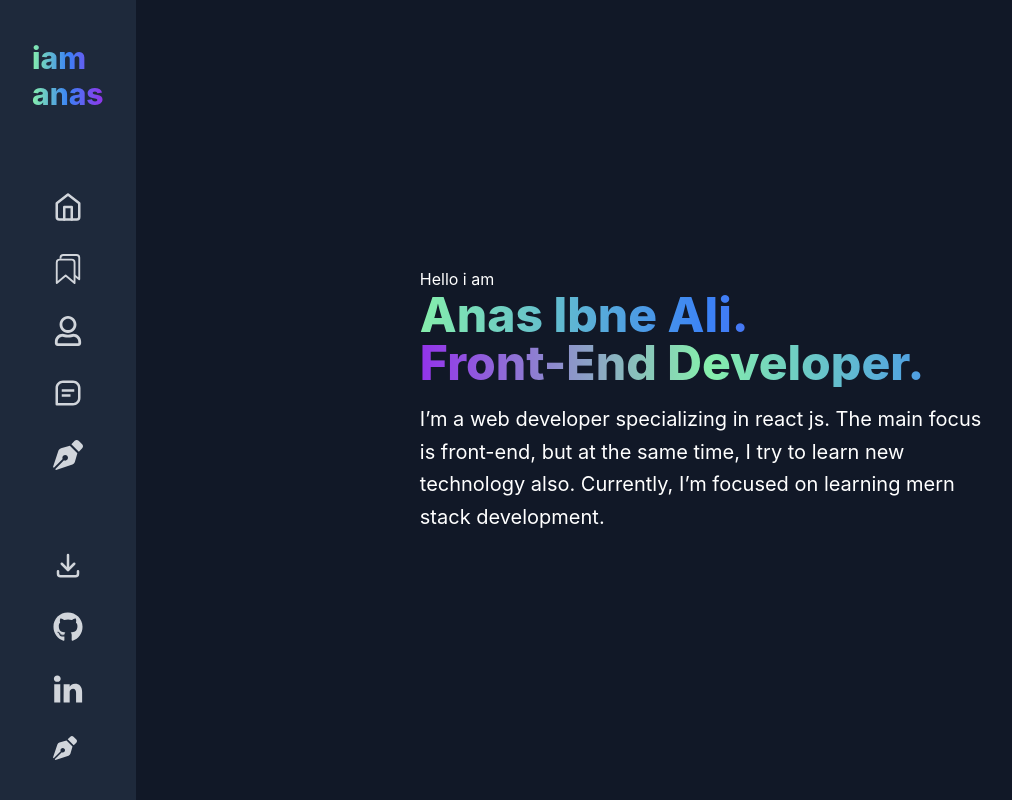
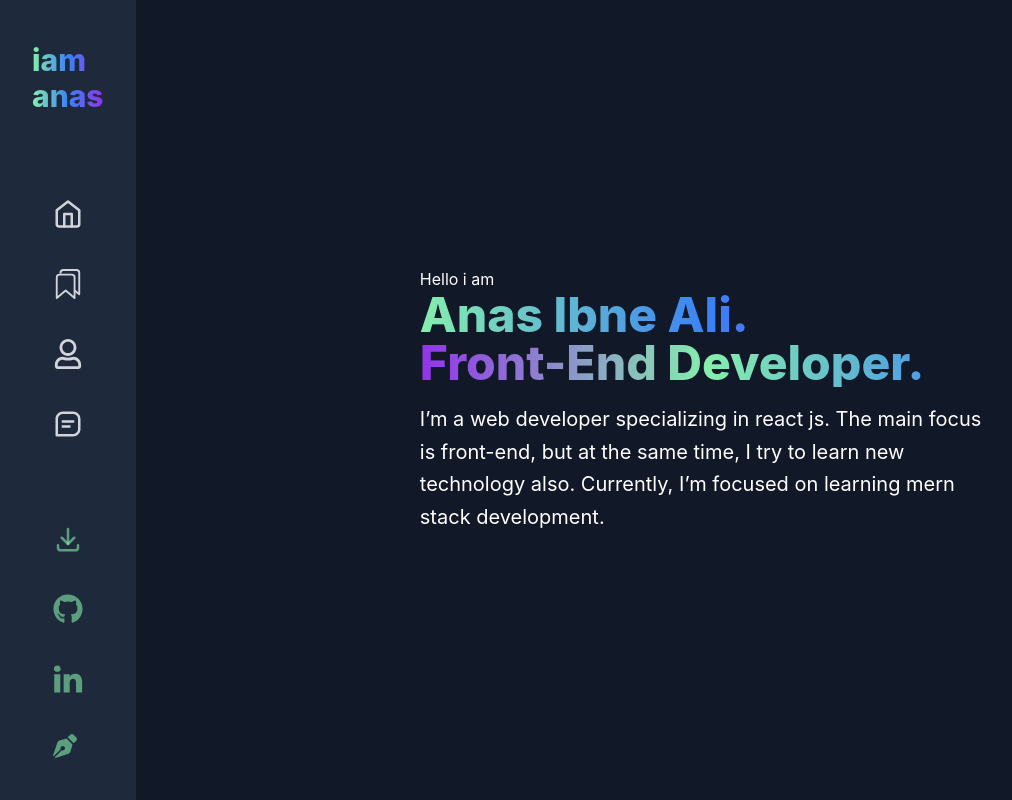
Before and after one commit to anas-mahmud/my-portfolio, a React (Create React App) app: page / in a window 1280 px wide. Shown: the top 800 px of the page, without its empty margins (0-1012 px from the left). Built offline with nearby package versions, Linux system fonts and the light colour scheme.

Commit message:
tooltip added

```diff
--- a/package.json
+++ b/package.json
@@ -4,6 +4,7 @@
   "private": true,
   "dependencies": {
     "@emailjs/browser": "^3.10.0",
+    "@material-tailwind/react": "^1.2.5",
     "@tailwindcss/forms": "^0.5.3",
     "@tailwindcss/line-clamp": "^0.4.2",
     "@testing-library/jest-dom": "^5.16.5",
--- a/src/Layout/Navbar.js
+++ b/src/Layout/Navbar.js
@@ -7,6 +7,7 @@ import { IoBookmarksOutline } from "react-icons/io5";
 import { FaPenNib, FaGithub } from "react-icons/fa";
 import { TbDownload } from "react-icons/tb";
 import { TfiLinkedin } from "react-icons/tfi";
+import { Tooltip } from "@material-tailwind/react";
 
 const Navbar = () => {
     return (
@@ -19,39 +20,91 @@ const Navbar = () => {
                     </h1>
 
                     <div className="">
-                        <ul className="flex flex-col gap-8 text-3xl">
+                        <ul className="flex flex-col gap-10 text-3xl">
+                            <Tooltip className='px-2 py-[2px] ml-3 bg-teal-600 bg-opacity-30 text-gray-300 rounded' content="Home" placement="right-start"
+                                animate={{
+                                    mount: { scale: 1, y: 0 },
+                                    unmount: { scale: 0, y: 25 },
+                                }}>
                                 <Link className="text-gray-300 font-semibold transition hover:text-green-300/75">
                                     <FiHome className='' />
                                 </Link>
+                            </Tooltip>
+
+                            <Tooltip className='px-2 py-[2px] ml-3 bg-teal-600 bg-opacity-30 text-gray-300 rounded' content="Projects" placement="right-start"
+                                animate={{
+                                    mount: { scale: 1, y: 0 },
+                                    unmount: { scale: 0, y: 25 },
+                                }}>
                                 <Link className="text-gray-300 font-semibold transition hover:text-green-300/75">
                                     <IoBookmarksOutline />
                                 </Link>
+                            </Tooltip>
+
+                            <Tooltip className='px-2 py-[2px] ml-3 bg-teal-600 bg-opacity-30 text-gray-300 rounded' content="About Me" placement="right-start"
+                                animate={{
+                                    mount: { scale: 1, y: 0 },
+                                    unmount: { scale: 0, y: 25 },
+                                }}>
                                 <Link className="text-gray-300 font-semibold transition hover:text-green-300/75">
                                     <FaRegUser />
                                 </Link>
+                            </Tooltip>
+
+                            <Tooltip className='px-2 py-[2px] ml-3 bg-teal-600 bg-opacity-30 text-gray-300 rounded' content="Contact" placement="right-start"
+                                animate={{
+                                    mount: { scale: 1, y: 0 },
+                                    unmount: { scale: 0, y: 25 },
+                                }}>
                                 <Link className="text-gray-300 font-semibold transition hover:text-green-300/75">
                                     <BiMessageSquareDetail />
                                 </Link>
-                            <Link className="text-gray-300 font-semibold transition hover:text-green-300/75">
-                                <FaPenNib />
-                            </Link>
+                            </Tooltip>
                         </ul>
                     </div>
 
                     <div className="">
-                        <ul className="flex flex-col gap-8 text-3xl">
-                            <a className="text-gray-300 font-semibold transition hover:text-green-300/75" href='https://drive.google.com/file/d/1i738VtBjLDH4JISkbcQLe0uVbcWYTjsE/view?usp=share_link' target='_blank' rel="noopener noreferrer">
+                        <ul className="flex flex-col gap-10 text-3xl">
+
+                            <Tooltip className='px-2 py-[2px] ml-3 bg-teal-600 bg-opacity-30 text-gray-300 rounded' content="Resume" placement="right-start"
+                                animate={{
+                                    mount: { scale: 1, y: 0 },
+                                    unmount: { scale: 0, y: 25 },
+                                }}>
+                                <a className="text-gray-300 font-semibold transition text-green-300/60" href='https://drive.google.com/file/d/1i738VtBjLDH4JISkbcQLe0uVbcWYTjsE/view?usp=share_link' target='_blank' rel="noopener noreferrer">
                                     <TbDownload />
                                 </a>
-                            <Link className="text-gray-300 font-semibold transition hover:text-green-300/75">
+                            </Tooltip>
+
+                            <Tooltip className='px-2 py-[2px] ml-3 bg-teal-600 bg-opacity-30 text-gray-300 rounded' content="GitHub" placement="right-start"
+                                animate={{
+                                    mount: { scale: 1, y: 0 },
+                                    unmount: { scale: 0, y: 25 },
+                                }}>
+                                <a className="text-gray-300 font-semibold transition text-green-300/60" href='https://github.com/anas-mahmud' target={'_blank'} rel="noopener noreferrer">
                                     <FaGithub />
-                            </Link>
-                            <Link className="text-gray-300 font-semibold transition hover:text-green-300/75">
+                                </a>
+                            </Tooltip>
+
+                            <Tooltip className='px-2 py-[2px] ml-3 bg-teal-600 bg-opacity-30 text-gray-300 rounded' content="Linkedin" placement="right-start"
+                                animate={{
+                                    mount: { scale: 1, y: 0 },
+                                    unmount: { scale: 0, y: 25 },
+                                }}>
+                                <a className="text-gray-300 font-semibold transition text-green-300/60" href='https://www.linkedin.com/in/aanas-mahmud/' target={'_blank'} rel="noopener noreferrer">
                                     <TfiLinkedin />
-                            </Link>
-                            <Link className="text-gray-300 text-2xl font-semibold transition hover:text-green-300/75">
+                                </a>
+                            </Tooltip>
+
+                            <Tooltip className='px-2 py-[2px] ml-3 bg-teal-600 bg-opacity-30 text-gray-300 rounded' content="Blogs" placement="right-start"
+                                animate={{
+                                    mount: { scale: 1, y: 0 },
+                                    unmount: { scale: 0, y: 25 },
+                                }}>
+                                <Link className="text-gray-300 text-2xl font-semibold transition text-green-300/60">
                                     <FaPenNib />
                                 </Link>
+                            </Tooltip>
                         </ul>
 
                         {/* <div className="block md:hidden">
--- a/src/components/Home/Contact.js
+++ b/src/components/Home/Contact.js
@@ -1,9 +1,10 @@
-import React, { useRef } from 'react';
+import React, { useRef, useState } from 'react';
 import img from '../../images/img1.png';
 import emailjs from '@emailjs/browser';
 import { toast } from 'react-hot-toast';
 
 const Contact = () => {
+    const [disable, setDisable] = useState(false);
     const form = useRef();
 
     const sendEmail = (e) => {
@@ -12,6 +13,7 @@ const Contact = () => {
         emailjs.sendForm('service_od7i7i1', 'template_s5mqyoq', form.current, '-SM6kA8l-iYTnGv9l')
             .then((result) => {
                 console.log(result.text);
+                setDisable(true)
                 toast.success(result.text);
             }, (error) => {
                 console.log(error.text);
@@ -32,16 +34,16 @@ const Contact = () => {
                 </div>
                 <form ref={form} onSubmit={sendEmail} className="space-y-6 ng-untouched ng-pristine ng-valid mt-10">
                     <div>
-                        <input id="name" name="user_name" type="text" placeholder="Your Name" className="w-full p-3 rounded-full dark:bg-gray-800" />
+                        <input id="name" name="user_name" type="text" placeholder="Your Name" className="w-full p-3 rounded-full dark:bg-gray-800" required />
                     </div>
                     <div>
-                        <input id="email" type="email" name="user_email" placeholder="Email" className="w-full p-3 rounded-full dark:bg-gray-800" data-temp-mail-org="1" />
+                        <input id="email" type="email" name="user_email" placeholder="Email" className="w-full p-3 rounded-full dark:bg-gray-800" data-temp-mail-org="1" required />
                     </div>
                     <div>
-                        <textarea id="message" name="message" rows="3" placeholder="Message" className="w-full p-3 rounded-xl dark:bg-gray-800" spellcheck="false"></textarea>
+                        <textarea id="message" name="message" rows="3" placeholder="Message" className="w-full p-3 rounded-xl dark:bg-gray-800" spellcheck="false" required></textarea>
                     </div>
-                    {/* <button type="submit" value="Send" className="w-full p-3 text-sm font-bold tracking-wide uppercase rounded bg-gradient-to-r from-green-300 via-blue-500 to-purple-600 dark:text-gray-900">Send Message</button> */}
-                    <input type="submit" value="Send Message" className="w-full p-3 text-sm font-bold tracking-wide uppercase rounded bg-gradient-to-r from-green-300 via-blue-500 to-purple-600 dark:text-gray-900" />
+                    <button disabled={disable ? true : false} type="submit" className="w-full p-3 text-sm font-bold tracking-wide uppercase rounded bg-gradient-to-r from-green-300 via-blue-500 to-purple-600 dark:text-gray-900">Send Message</button>
+                    {/* <input type="submit" value="Send Message" className="w-full p-3 text-sm font-bold tracking-wide uppercase rounded bg-gradient-to-r from-green-300 via-blue-500 to-purple-600 dark:text-gray-900" /> */}
                 </form>
             </div>
         </div>
```
Also changed, not shown: 1 other file (tests, documents, lock files or other folders). Lines whose indentation alone changed are shown as unchanged.
